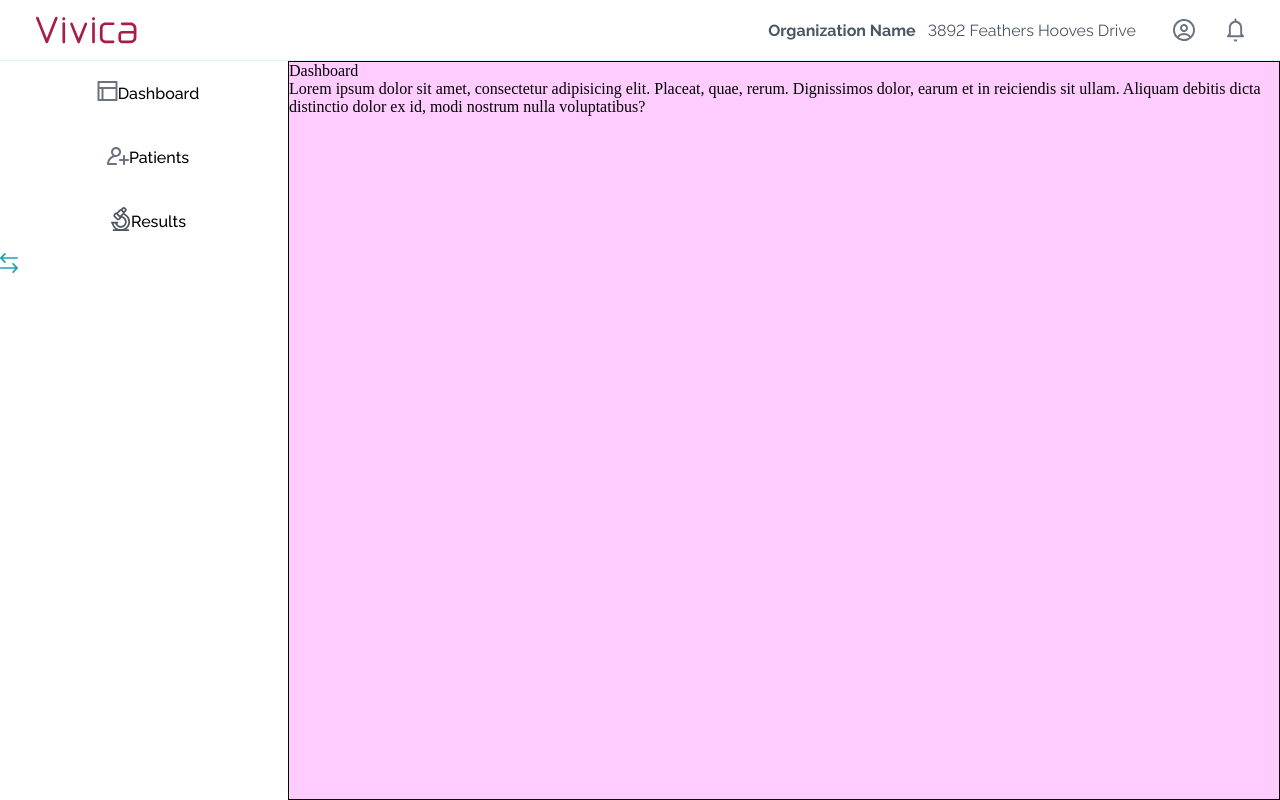
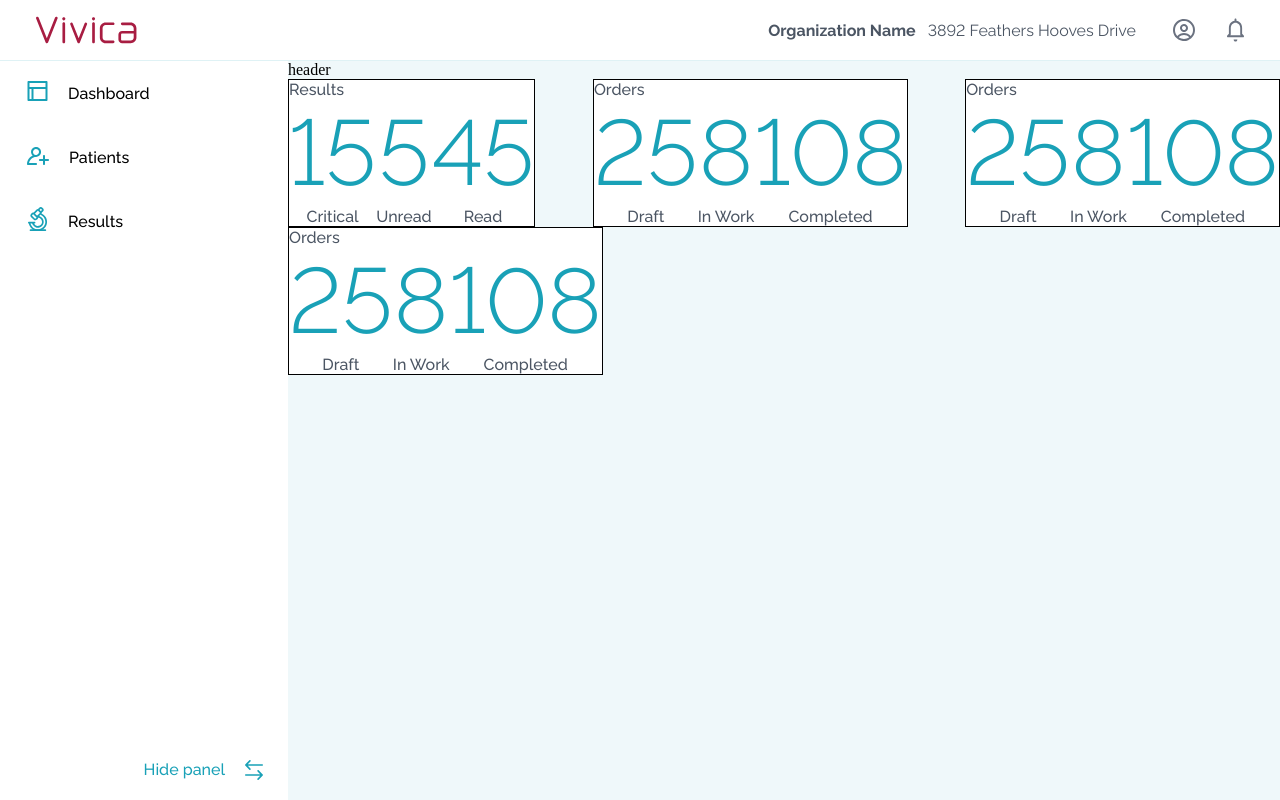
Before and after one commit to metalheadpnz/vivica, a React (Create React App) app: page / in a window 1280 px wide. Built offline with nearby package versions, Linux system fonts and the light colour scheme.

Commit message:
SideBar v2

```diff
--- /dev/null
+++ b/src/components/DashBoardCard/DashBoardCard.module.css
@@ -0,0 +1,32 @@
+.wrap {
+    background-color: #fff;
+    /*max-width: 762px;*/
+    border: 1px solid black;
+}
+
+.title {
+    color: #4B5563;
+    font-family: Raleway-Medium;
+}
+
+.mark {
+    display: flex;
+}
+
+.markWrap {
+
+    display: flex;
+    flex-direction: column;
+    align-items: center;
+}
+
+.description {
+    color: #4B5563;
+    font-family: Raleway-Medium;
+}
+
+.counter {
+    color: #19A1B7;
+    font-size: 92px;
+    font-family: Raleway-Light;
+}
--- /dev/null
+++ b/src/components/DashBoardCard/DashBoardsCard.tsx
@@ -0,0 +1,29 @@
+import React from 'react';
+import s from './DashBoardCard.module.css'
+
+export type DashBoardsCard = {
+    title: string
+    data: {
+        counter: number
+        description: string
+    }[]
+}
+
+type PropsType = {
+    card: DashBoardsCard
+}
+
+export const DashBoardsCard: React.FC<PropsType> = ({card}) => {
+    return (
+        <div className={s.wrap}>
+            <div className={s.title}>{card.title}</div>
+            <div className={s.mark}>
+                {card.data.map((el, i) =>
+                    <div className={s.markWrap} key={i}>
+                        <div className={s.counter}>{el.counter}</div>
+                        <div className={s.description}>{el.description}</div>
+                    </div>)}
+            </div>
+        </div>
+    );
+}
--- a/src/components/MainContent/Main.content.module.css
+++ b/src/components/MainContent/Main.content.module.css
@@ -1,6 +1,6 @@
 .wrap {
-    border: 1px solid black;
-    background-color: #fcf;
+    /*border: 1px solid black;*/
+    background-color: #EFF8FA;
     width: 100%;
     /*transition: 0.4s;*/
 
--- a/src/components/SideBar/NavBtn.tsx
+++ b/src/components/SideBar/NavBtn.tsx
@@ -8,21 +8,23 @@ type PropsTypes = {
     selected?: boolean
 }
 
-export const NavBtn: React.FC<any> = ({data}) => {
+export const NavBtn: React.FC<any> = ({data, collapsed}) => {
     const {title, route} = data
     return (
         <NavLink to={route}
                  className={({isActive}) =>
-                     isActive ? s.selected : s.unSelected
+                     collapsed
+                         ? isActive ? s.selectedSmall : s.unSelectedSmall
+                         : isActive ? s.selected : s.unSelected
                  }
         >
-            <div className={`${s.NavBtnWrap}`}>
-                {/*<div className={s.NavBtn}>*/}
-                    <div>
-                        <data.icon className={`${s.icon}`}/>
-                    </div>
-                    <span>{title}</span>
-                {/*</div>*/}
+            <div className={s.NavBtnWrap}>
+                <div className={s.iconWrap}>
+                    <data.icon className={s.icon}/>
+                </div>
+                <span>
+                    {title}
+                </span>
             </div>
         </NavLink>
     );
--- a/src/components/SideBar/SideBar.module.css
+++ b/src/components/SideBar/SideBar.module.css
@@ -1,117 +1,5 @@
-/*.wrap {*/
-/*    display: flex;*/
-/*    flex-direction: column;*/
-/*    align-items: end;*/
-/*    border: 1px solid black;*/
-/*    !*width: 288px;*!*/
-/*    cursor: pointer;*/
-/*    font-family: Raleway-Medium;*/
-/*}*/
-
-/*.NavBtn {*/
-/*    display: flex;*/
-/*    align-items: center;*/
-/*    !*border: 1px solid black;*!*/
-/*    !*width: 282px;*!*/
-/*    !*height: 56px;*!*/
-/*}*/
-
-/*.icon {*/
-/*    margin: 0 19px 0 32px;*/
-/*}*/
-
-/*.iconSelected * {*/
-/*    fill: #19A1B7;*/
-/*}*/
-
-/*.NavBtnWrap {*/
-/*    display: flex;*/
-/*    align-items: center;*/
-/*    !*border: 1px solid black;*!*/
-/*    width: 282px;*/
-/*    height: 64px;*/
-/*}*/
-
-/*.selected {*/
-/*    background-color: #EFF8FA;*/
-/*    border-left: 7px solid #19A1B7;*/
-/*    font-family: Raleway-Bold;*/
-/*    color: #19A1B7;*/
-/*}*/
-
-/*.selected svg * {*/
-/*    fill: #19A1B7;*/
-/*}*/
-
-/*.smallWrap {*/
-/*    width: 64px;*/
-/*    background-color: #19A1B7;*/
-/*    !*position: relative;*!*/
-/*    !*right: 288px;*!*/
-/*    display: flex;*/
-/*    flex-direction: column;*/
-/*    !*height: 100vh;*!*/
-/*    !*flex-grow: 1;*!*/
-/*    !*border: 1px solid black;*!*/
-/*}*/
-
-/*.smallBtn {*/
-/*    width: 64px;*/
-/*    height: 64px;*/
-/*    background-color: #19A1B7;*/
-/*    display: flex;*/
-/*    align-items: center;*/
-/*    justify-content: center;*/
-/*    !*border: 1px solid black;*!*/
-/*}*/
-
-/*.whiteIcon * {*/
-/*    fill: white;*/
-/*}*/
-
-/*.smallSelected div {*/
-/*    background-color: #007287;*/
-/*}*/
-
-/*.arrows {*/
-/*    display: flex;*/
-/*    color: #19A1B7;*/
-/*    margin: auto 15px 18px;*/
-/*    !*border: 1px solid black;*!*/
-/*}*/
-
-/*.arrows * {*/
-/*    margin-left: 15px;*/
-/*}*/
-
-/*.collapsed {*/
-/*    width: 99px;*/
-/*    !*background-color: red;*!*/
-/*    transition: 0.4s;*/
-
-/*}*/
-
-/*.unCollapsed {*/
-/*    !*background-color: white;*!*/
-/*    transition: 0.4s;*/
-/*}*/
-
-/*.smallPanelArrows {*/
-/*    display: flex;*/
-/*    height: 64px;*/
-/*    justify-content: center;*/
-/*    align-items: center;*/
-/*    margin-top: auto;*/
-/*    !*background-color: red;*!*/
-/*}*/
-
-/*.smallPanelArrows * {*/
-/*    fill: #fff;*/
-/*}*/
-
 .sidebarWrap {
     width: 288px;
-    /*border: 5px solid black;*/
     transition: 0.4s;
     display: flex;
     flex-direction: column;
@@ -120,8 +8,12 @@
 }
 
 .collapsed {
-    width: 60px;
+    width: 68px;
     background-color: #19A1B7;
+}
+
+.unCollapsed div svg * {
+    fill: #19A1B7;
 }
 
 .NavBtnWrap {
@@ -129,21 +21,73 @@
 
     display: flex;
     align-items: center;
-    justify-content: center;
+    justify-content: left;
     flex-direction: row;
 
     height: 64px;
     cursor: pointer;
     font-family: Raleway-Medium;
-    /*border: 1px dashed green;*/
-    /*border-left: 7px solid*/
 }
 
 .selected {
+    transition: all 0.4s;
     background-color: #EFF8FA;
     border-left: 7px solid #19A1B7;
+    color: #19A1B7;
+}
+
+.selected div span {
+    font-family: Raleway-Bold;
+}
+
+.selected svg * {
+    fill: #19A1B7;
 }
 
 .unSelected {
     border-left: 7px solid white;
 }
+
+.selectedSmall {
+    border-left: 7px solid #007287;
+    background-color: #007287;
+}
+
+.selectedSmall svg * {
+    fill: white;
+}
+
+.unSelectedSmall svg * {
+    fill: white;
+}
+
+.unSelectedSmall {
+    border-left: 7px solid #19A1B7;
+    background-color: #19A1B7;
+}
+
+.iconWrap {
+    padding: 0 20px;
+}
+
+.arrows {
+    padding: 5px;
+    margin: auto 20px 15px 0;
+    /*background-color: #fff;*/
+    display: flex;
+    justify-content: right;
+}
+
+.arrows svg * {
+    fill: white;
+}
+
+.arrows span {
+    color: #19A1B7;
+    margin-right: 20px;
+    font-family: Raleway-Medium;
+}
+
+.cyanArrows svg * {
+    fill: #19A1B7;
+}
--- a/src/components/SideBar/SideBar.tsx
+++ b/src/components/SideBar/SideBar.tsx
@@ -24,21 +24,12 @@ export const SideBar: React.FC<PropsType> = ({collapsed, setCollapsed}) => {
         localStorage.setItem('collapsedMenu', JSON.stringify(state))
     }
     return (
-        <>
-            {/*<div className={`${s.wrap} ${collapsed ? s.collapsed : s.unCollapsed}`}>*/}
-
-            {/*    {sideMenu.map(el => <NavBtn data={el} key={el.title}/>)}*/}
-            {/*    <div className={s.arrows} onClick={() => collapsedMenu(!collapsed)}>Hide panel<Arrows/></div>*/}
-            {/*</div>*/}
-            <div className={`${s.sidebarWrap} ${collapsed ? s.collapsed : ''}`}>
-                {sideMenu.map(el => <NavBtn data={el} key={el.title}/>)}
-                <Arrows onClick={() => collapsedMenu(!collapsed)}/>
+        <div className={`${s.sidebarWrap} ${collapsed ? s.collapsed : s.unCollapsed}`}>
+            {sideMenu.map(el => <NavBtn data={el} key={el.title} collapsed={collapsed}/>)}
+            <div className={s.arrows} onClick={() => collapsedMenu(!collapsed)}>
+                {!collapsed && <span>Hide panel</span>}
+                <Arrows/>
             </div>
-
-            {/*<div className={`${s.smallWrap} ${collapsed ? s.unCollapsed : s.collapsed}`}>*/}
-            {/*    {sideMenu.map(el => <SmallBtn data={el} key={el.title}/>)}*/}
-            {/*    <div className={s.smallPanelArrows} onClick={() => collapsedMenu(false)}><Arrows/></div>*/}
-            {/*</div>*/}
-        </>
+        </div>
     )
 }
--- a/src/index.css
+++ b/src/index.css
@@ -44,6 +44,11 @@ button {
     src: local('Raleway-Medium'), url(./fonts/Raleway-Medium.ttf) format('truetype');
 }
 
+@font-face {
+    font-family: 'Raleway-Light';
+    src: local('Raleway-Light'), url(./fonts/Raleway-Light.ttf) format('truetype');
+}
+
 * {
     font-variant-numeric: lining-nums;
     -moz-font-feature-settings: "lnum" 1;
--- /dev/null
+++ b/src/pages/Dashboard/Dashboard.module.css
@@ -0,0 +1,16 @@
+.wrap {
+    background-color: #EFF8FA;
+
+}
+
+.header {
+    /*border: 1px solid black;*/
+}
+
+.content {
+    /*border: 1px solid black;*/
+    display: flex;
+    flex-wrap: wrap;
+    flex-direction: row;
+   justify-content: space-between;
+}
--- a/src/pages/Dashboard/Dashboard.tsx
+++ b/src/pages/Dashboard/Dashboard.tsx
@@ -1,12 +1,49 @@
 import React from 'react';
+import s from './Dashboard.module.css'
+import {DashBoardsCard} from "../../components/DashBoardCard/DashBoardsCard";
+
+const cards: DashBoardsCard[] = [
+    {
+        title: "Results",
+        data: [
+            {counter: 15, description: 'Critical'},
+            {counter: 5, description: 'Unread'},
+            {counter: 45, description: 'Read'},
+        ]
+    },
+    {
+        title: "Orders",
+        data: [
+            {counter: 25, description: 'Draft'},
+            {counter: 8, description: 'In Work'},
+            {counter: 108, description: 'Completed'},
+        ]
+    },
+    {
+        title: "Orders",
+        data: [
+            {counter: 25, description: 'Draft'},
+            {counter: 8, description: 'In Work'},
+            {counter: 108, description: 'Completed'},
+        ]
+    },
+    {
+        title: "Orders",
+        data: [
+            {counter: 25, description: 'Draft'},
+            {counter: 8, description: 'In Work'},
+            {counter: 108, description: 'Completed'},
+        ]
+    },
+]
 
 export const Dashboard = () => {
     return (
-        <div>
-            Dashboard
-            <br/>
-            Lorem ipsum dolor sit amet, consectetur adipisicing elit. Placeat, quae, rerum. Dignissimos dolor, earum et
-            in reiciendis sit ullam. Aliquam debitis dicta distinctio dolor ex id, modi nostrum nulla voluptatibus?
+        <div className={s.wrap}>
+            <div className={s.header}>header</div>
+            <div className={s.content}>
+                {cards.map((card, index) => <DashBoardsCard card={card} key={index}/>)}
+            </div>
         </div>
     );
 };
```
Also changed, not shown: src/fonts/Raleway-Light.ttf (added).
